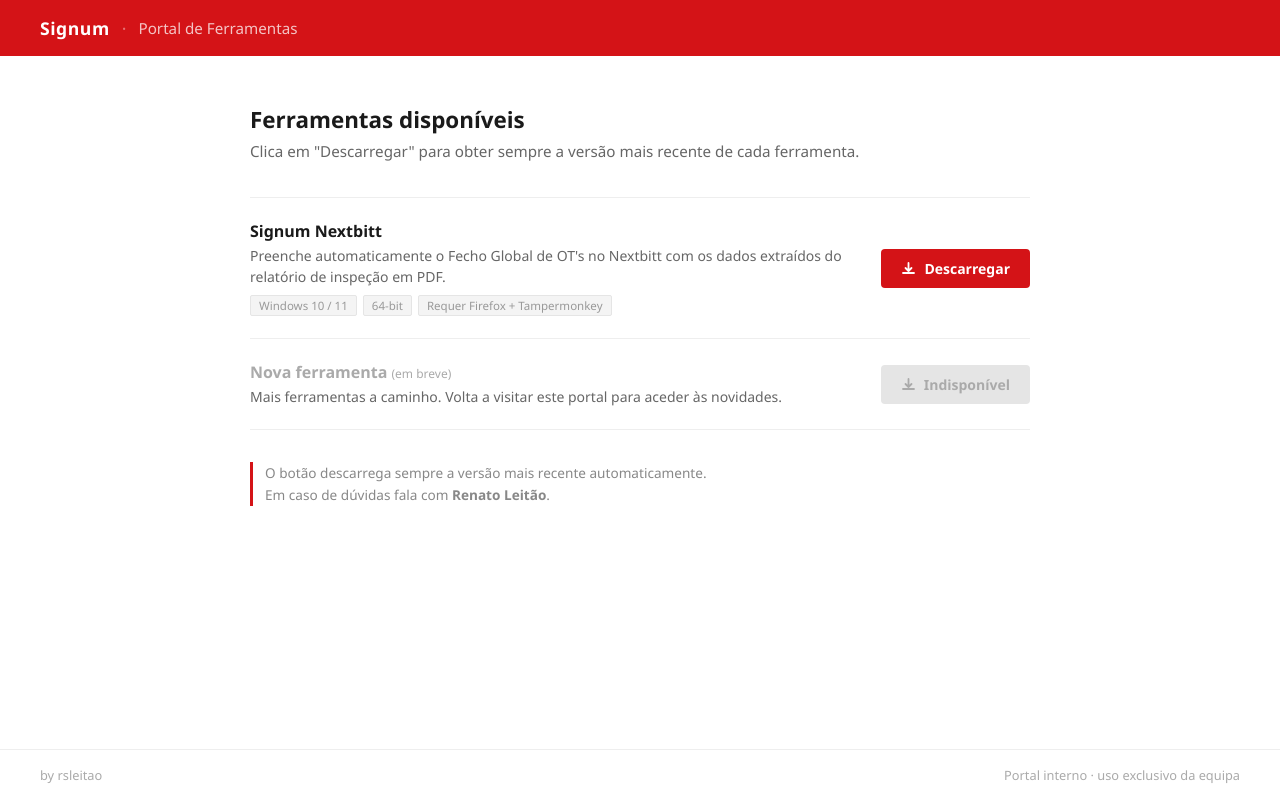
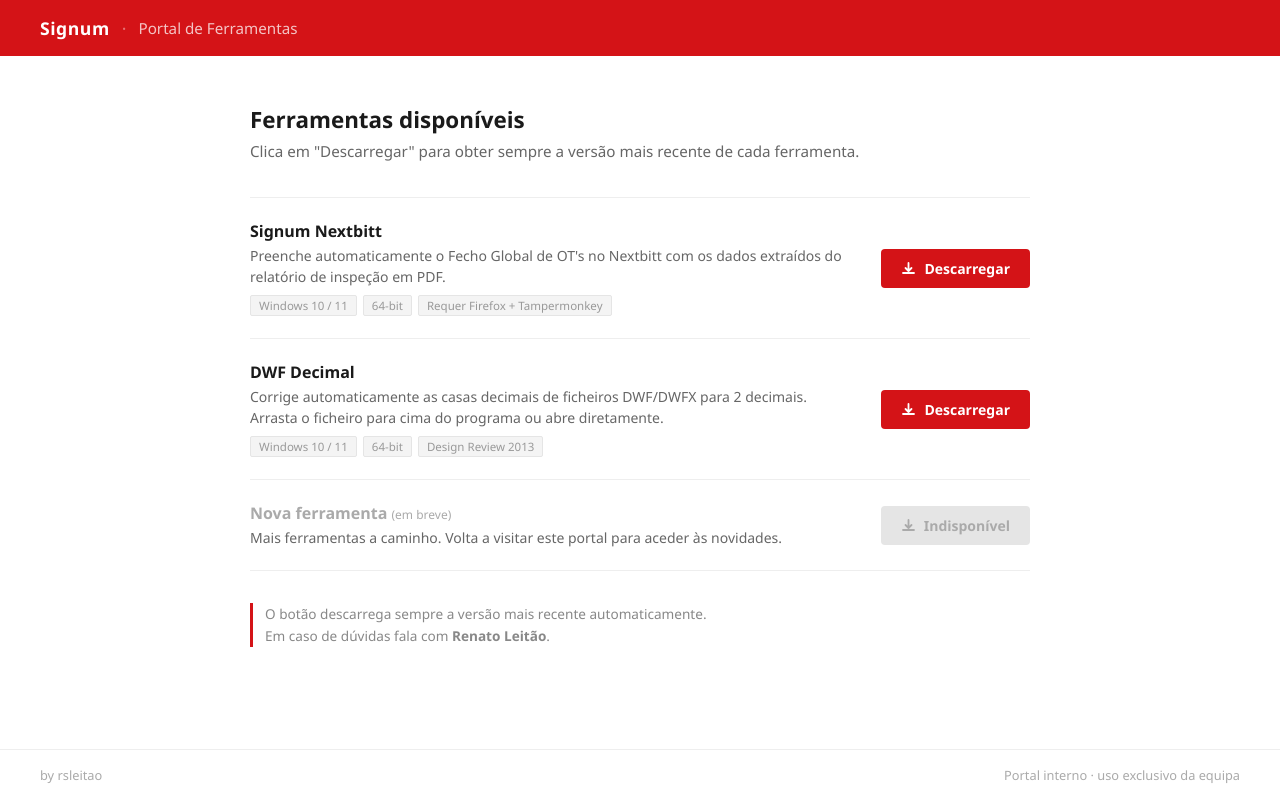
Before and after one commit to signum-pt/signum-pt.github.io, a plain HTML site: page index.html in a window 1280 px wide. Drawn offline with Linux system fonts and the light colour scheme.

Commit message:
Adicionar DWF Decimal ao portal

```diff
--- a/index.html
+++ b/index.html
@@ -142,6 +142,27 @@
       </a>
     </div>
 
+    <div class="tool-row">
+      <div class="tool-info">
+        <div class="tool-name">DWF Decimal</div>
+        <div class="tool-desc">Corrige automaticamente as casas decimais de ficheiros DWF/DWFX para 2 decimais. Arrasta o ficheiro para cima do programa ou abre diretamente.</div>
+        <div class="tool-tags">
+          <span class="tag">Windows 10 / 11</span>
+          <span class="tag">64-bit</span>
+          <span class="tag">Design Review 2013</span>
+        </div>
+      </div>
+      <a class="btn-download"
+         href="https://github.com/signum-pt/dwf-decimal/releases/latest/download/DWFX_Casas_Decimais.exe"
+         download>
+        <svg width="15" height="15" viewBox="0 0 15 15" fill="none">
+          <path d="M7.5 2v8M4.5 7l3 3 3-3" stroke="white" stroke-width="1.8" stroke-linecap="round" stroke-linejoin="round"/>
+          <path d="M2 12h11" stroke="white" stroke-width="1.8" stroke-linecap="round"/>
+        </svg>
+        Descarregar
+      </a>
+    </div>
+
     <div class="tool-row coming">
       <div class="tool-info">
         <div class="tool-name" style="color:#aaa;">Nova ferramenta <span style="font-size:.75rem;font-weight:400;">(em breve)</span></div>
```
